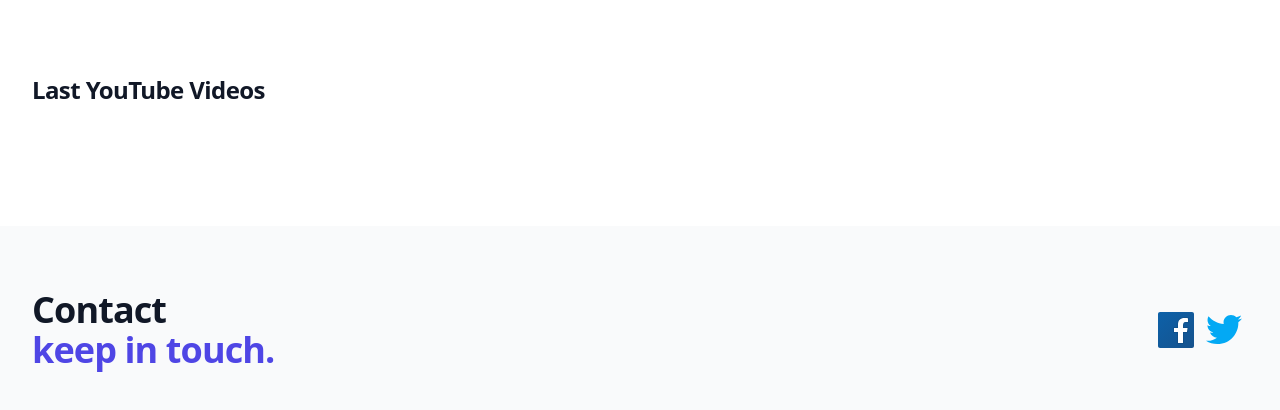
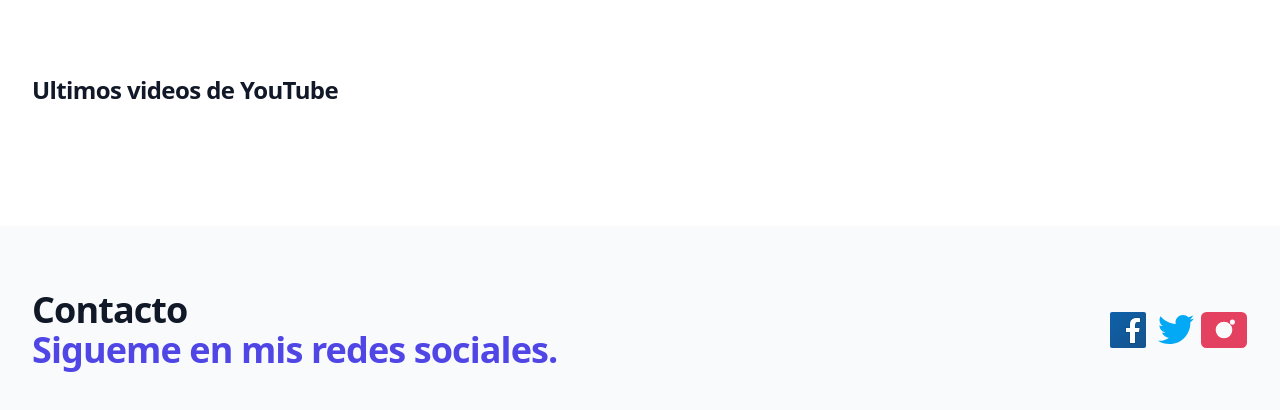
Before and after one commit to Facuzogbe/async-landing, a plain HTML site: page src/index.html in a window 1280 px wide. Shown: the part 634-1044 px from the top of the page. Drawn offline with nearby package versions, Linux system fonts and the light colour scheme; no server answers.

Commit message:
add page icons like twitter instagram and facebook

```diff
--- a/src/assets/main.js
+++ b/src/assets/main.js
@@ -28,6 +28,12 @@ async function fetchData(API) {
              <img src="${video.snippet.thumbnails.high.url}" alt="${video.snippet.description}" class="w-full">
             </div>
             <div class="mt-4 flex justify-between">
+            <h3 class="text-2xl text-gray-900">
+                <span aria-hidden="true" class="absolute inset-0"></span>
+                ${video.snippet.channelTitle}
+            </h3>
+            </div>
+            <div class="mt-4 flex justify-between">
             <h3 class="text-sm text-gray-700">
                 <span aria-hidden="true" class="absolute inset-0"></span>
                 ${video.snippet.title}
--- a/src/index.html
+++ b/src/index.html
@@ -60,7 +60,7 @@
   </div>
   <div class="bg-white">
     <div class="max-w-2xl mx-auto py-16 px-4 sm:py-24 sm:px-6 lg:max-w-7xl lg:px-8">
-      <h2 class="text-2xl font-extrabold tracking-tight text-gray-900">Last YouTube Videos</h2>
+      <h2 class="text-2xl font-extrabold tracking-tight text-gray-900">Ultimos videos de  YouTube</h2>
       <div class="mt-6 grid grid-cols-1 gap-y-10 gap-x-6 sm:grid-cols-2 lg:grid-cols-4 xl:gap-x-8" id="content">
         <!-- content -->
       </div>
@@ -69,10 +69,11 @@
   <div class="bg-gray-50">
     <div class="max-w-7xl mx-auto py-12 px-4 sm:px-6 lg:py-16 lg:px-8 lg:flex lg:items-center lg:justify-between">
       <h2 class="text-3xl font-extrabold tracking-tight text-gray-900 sm:text-4xl">
-        <span class="block">Contact</span>
-        <span class="block text-indigo-600">keep in touch.</span>
+        <span class="block">Contacto</span>
+        <span class="block text-indigo-600">Sigueme en mis redes sociales.</span>
       </h2>
       <div class="mt-8 flex lg:mt-0 lg:flex-shrink-0">
+        <a href="https://www.facebook.com/BejaranoFit/?locale=es_LA" target="_blank">
             <svg xmlns="http://www.w3.org/2000/svg" x="0px" y="0px" width="48" height="48" viewBox="0 0 48 48"
               style=" fill:#000000;">
               <linearGradient id="awSgIinfw5_FS5MLHI~A9a_yGcWL8copNNQ_gr1" x1="6.228" x2="42.077" y1="4.896" y2="43.432"
@@ -93,12 +94,20 @@
                 d="M33.365,16H36v-3.754c-0.492-0.064-1.531-0.203-3.495-0.203c-4.101,0-6.505,2.08-6.505,6.819V22h-4v4	h4v11h5V26h3.938l0.618-4H31v-2.465C31,17.661,31.612,16,33.365,16z">
               </path>
             </svg>
+        </a>
+        <a href="https://twitter.com/bejaranofit"  target="_blank">
             <svg xmlns="http://www.w3.org/2000/svg" x="0px" y="0px" width="48" height="48" viewBox="0 0 48 48"
               style=" fill:#000000;">
               <path fill="#03A9F4"
                 d="M42,12.429c-1.323,0.586-2.746,0.977-4.247,1.162c1.526-0.906,2.7-2.351,3.251-4.058c-1.428,0.837-3.01,1.452-4.693,1.776C34.967,9.884,33.05,9,30.926,9c-4.08,0-7.387,3.278-7.387,7.32c0,0.572,0.067,1.129,0.193,1.67c-6.138-0.308-11.582-3.226-15.224-7.654c-0.64,1.082-1,2.349-1,3.686c0,2.541,1.301,4.778,3.285,6.096c-1.211-0.037-2.351-0.374-3.349-0.914c0,0.022,0,0.055,0,0.086c0,3.551,2.547,6.508,5.923,7.181c-0.617,0.169-1.269,0.263-1.941,0.263c-0.477,0-0.942-0.054-1.392-0.135c0.94,2.902,3.667,5.023,6.898,5.086c-2.528,1.96-5.712,3.134-9.174,3.134c-0.598,0-1.183-0.034-1.761-0.104C9.268,36.786,13.152,38,17.321,38c13.585,0,21.017-11.156,21.017-20.834c0-0.317-0.01-0.633-0.025-0.945C39.763,15.197,41.013,13.905,42,12.429">
               </path>
             </svg>
+        </a>
+        <a href="https://www.instagram.com/bejaranofit/?hl=es-la"  target="_blank">
+            <svg xmlns="http://www.w3.org/2000/svg" viewBox="0 0 48 48" width="48" height="48">
+                <path fill="#E4405F" d="M41.5,6H6.5A5.506,5.506,0,0,0,1,11.5V36.5a5.506,5.506,0,0,0,5.5,5.5h35a5.506,5.506,0,0,0,5.5-5.5V11.5A5.506,5.506,0,0,0,41.5,6ZM24,32.319A8.319,8.319,0,1,1,32.319,24,8.329,8.329,0,0,1,24,32.319Zm10.953-16.2a2.54,2.54,0,1,1-2.54-2.54A2.537,2.537,0,0,1,34.953,16.119Z" />
+              </svg>
+        </a>
       </div>
     </div>
   </div>
```
Lines whose indentation alone changed are shown as unchanged.
